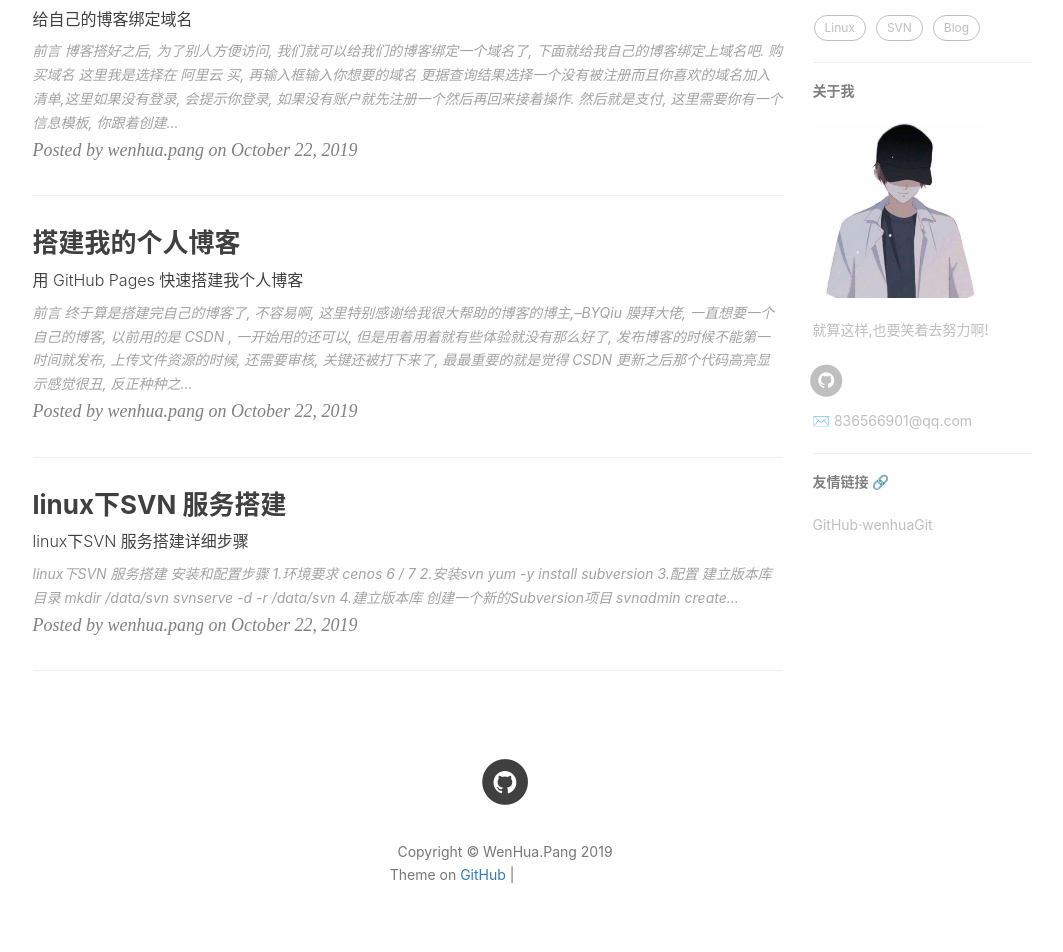
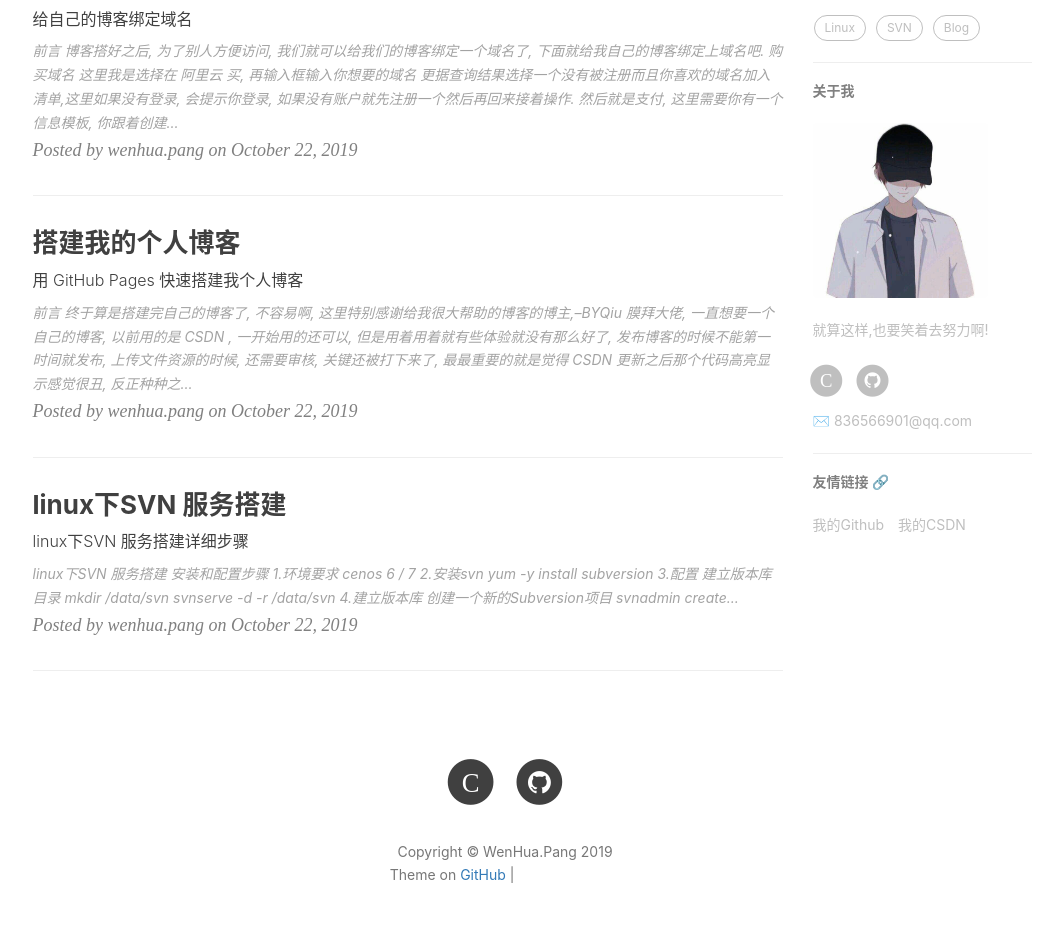
Before and after one commit to wenhuaGit/wenhuaGit.github.io, a Jekyll site: the page built from index.html, in a window 1280 px wide. Shown: the part 503-1455 px from the top of the page, without its empty margins (135-1198 px from the left). Built offline with Jekyll 4.4.1, drawn with Linux system fonts in a browser that asks for light colours; nearby versions of some CDN libraries; the list of posts is cut into pages by our own code; comment, search, counter and statistics services are not loaded; grey boxes are pictures that could not be loaded.

Commit message:
增加csdn链接入口

```diff
--- a/_config.yml
+++ b/_config.yml
@@ -23,7 +23,7 @@ sidebar-avatar: /img/head.jpg      # 头像
 # facebook_username: rainbom.z
 github_username: wenhuaGit
 # zhihu_username: RainbomSea
-# csdn_username: qq_39268193
+csdn_username: wenhua_csdn
 
 
 
@@ -91,7 +91,11 @@ service-worker: true
 # Friends
 friends: [
     {
-        title: "GitHub·wenhuaGit",
+        title: "我的Github",
         href: "http://wenhuaGit.github.io"
+    },
+    {
+        title: "我的CSDN",
+        href: "https://blog.csdn.net/wenhua_csdn"
     }
 ]
```
